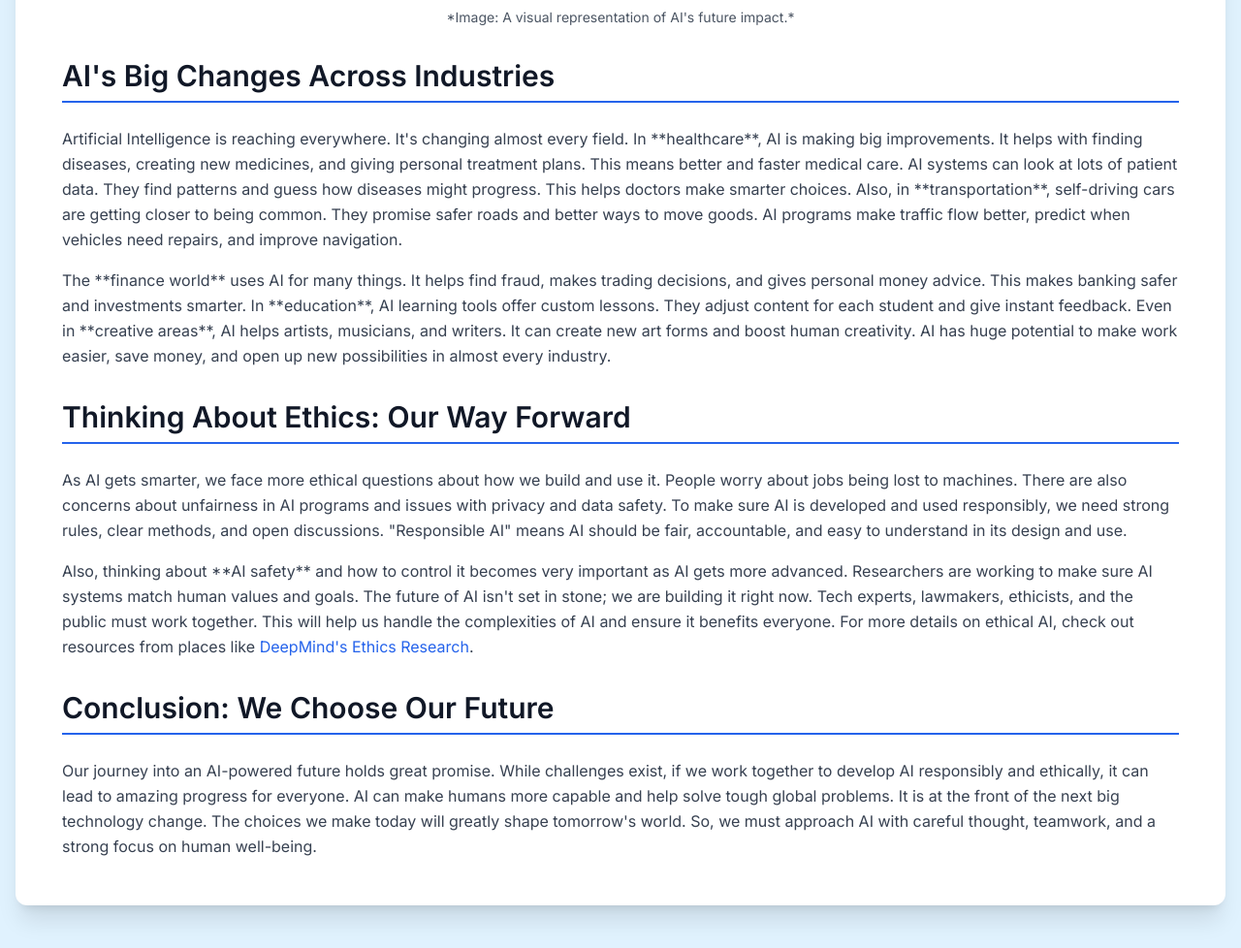
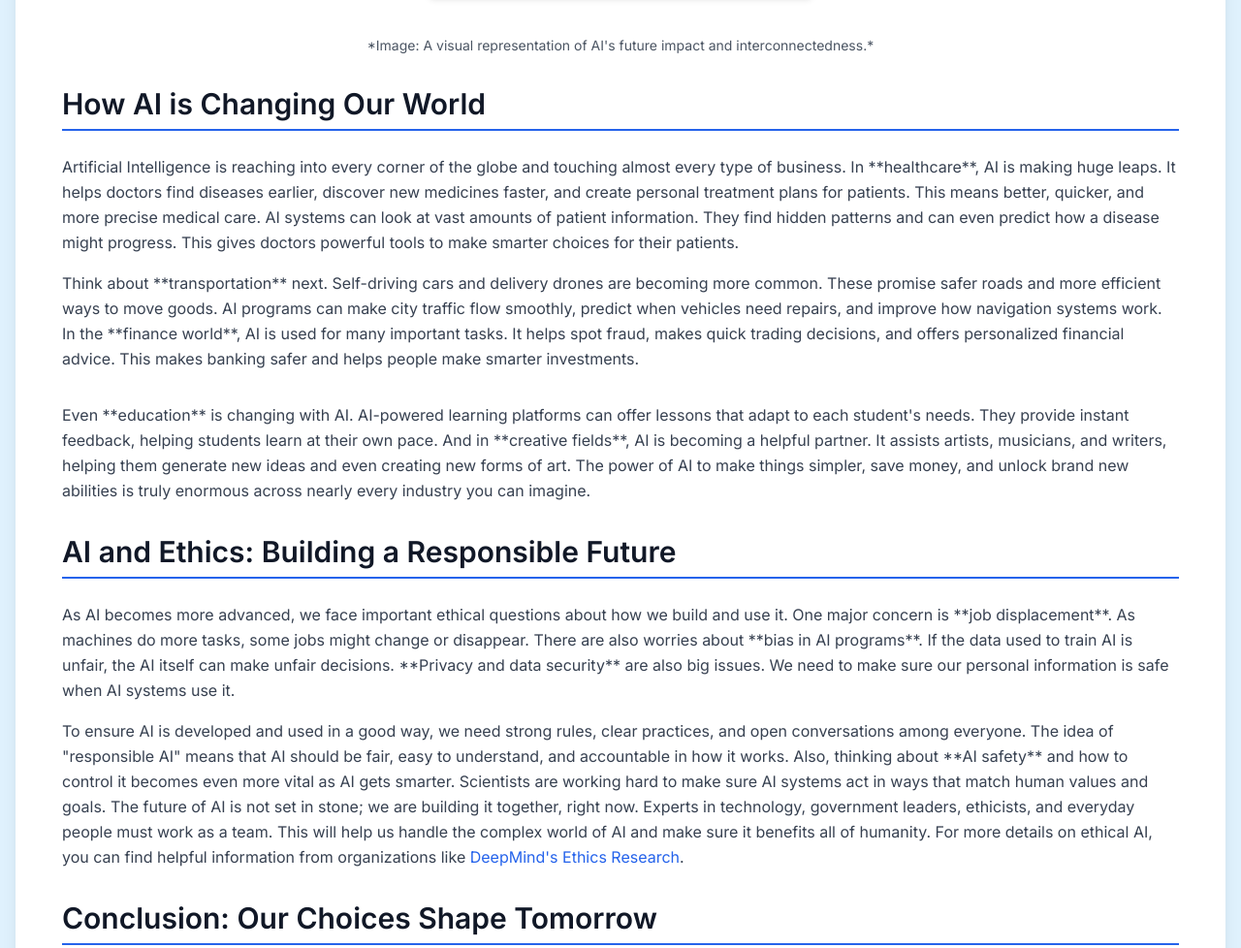
Before and after one commit to akshithak29/Future-with-AI, a plain HTML site: page index.html in a window 1280 px wide. Shown: the part 765-1743 px from the top of the page at 97% size. Drawn offline with nearby package versions, Linux system fonts and the light colour scheme.

Commit message:
Update index.html

```diff
--- a/index.html
+++ b/index.html
@@ -41,46 +41,49 @@
             </h2>
 
             <p class="text-lg text-gray-700 mb-8 leading-relaxed">
-                Artificial Intelligence (AI) is no longer just a concept from science fiction. It's quickly becoming a key part of our daily lives. AI is changing industries, economies, and how we live. Think about smart assistants that make our routines easier, or complex programs that help with scientific discoveries. AI's presence is growing faster than ever before. This new world offers huge opportunities, but it also brings big challenges. We need to think carefully about how we develop and use AI in society.
+                Artificial Intelligence (AI) is no longer just a concept from science fiction movies. It's quickly becoming a major part of our daily lives. AI is changing industries, economies, and how we live and work. Imagine smart assistants that make your morning routine smoother, or complex computer programs helping scientists make new discoveries. AI is growing faster than ever before. This new world brings huge chances for improvement, but it also creates important challenges. We need to think carefully about how we build and use AI in our society.
             </p>
 
             <div class="flex justify-center mb-10">
                 <img
                     src="https://imarticus.org/blog/wp-content/uploads/2019/04/future.jpg"
-                    alt="Abstract image representing artificial intelligence and future technology"
+                    alt="Abstract image showing connections and data, representing artificial intelligence and future technology"
                     class="rounded-lg shadow-md max-w-full h-auto"
                     onerror="this.onerror=null;this.src='https://placehold.co/800x450/cccccc/333333?text=Image+Unavailable';"
                 >
             </div>
             <p class="text-sm text-gray-600 text-center mb-8">
-                *Image: A visual representation of AI's future impact.*
+                *Image: A visual representation of AI's future impact and interconnectedness.*
             </p>
 
             <h3 id="ai-impact" class="text-3xl font-semibold text-gray-900 mb-6 border-b-2 border-blue-600 pb-2">
-                AI's Big Changes Across Industries
+                How AI is Changing Our World
             </h3>
             <p class="text-gray-700 mb-4 leading-relaxed">
-                Artificial Intelligence is reaching everywhere. It's changing almost every field. In **healthcare**, AI is making big improvements. It helps with finding diseases, creating new medicines, and giving personal treatment plans. This means better and faster medical care. AI systems can look at lots of patient data. They find patterns and guess how diseases might progress. This helps doctors make smarter choices. Also, in **transportation**, self-driving cars are getting closer to being common. They promise safer roads and better ways to move goods. AI programs make traffic flow better, predict when vehicles need repairs, and improve navigation.
+                Artificial Intelligence is reaching into every corner of the globe and touching almost every type of business. In **healthcare**, AI is making huge leaps. It helps doctors find diseases earlier, discover new medicines faster, and create personal treatment plans for patients. This means better, quicker, and more precise medical care. AI systems can look at vast amounts of patient information. They find hidden patterns and can even predict how a disease might progress. This gives doctors powerful tools to make smarter choices for their patients.
             </p>
             <p class="text-gray-700 mb-8 leading-relaxed">
-                The **finance world** uses AI for many things. It helps find fraud, makes trading decisions, and gives personal money advice. This makes banking safer and investments smarter. In **education**, AI learning tools offer custom lessons. They adjust content for each student and give instant feedback. Even in **creative areas**, AI helps artists, musicians, and writers. It can create new art forms and boost human creativity. AI has huge potential to make work easier, save money, and open up new possibilities in almost every industry.
+                Think about **transportation** next. Self-driving cars and delivery drones are becoming more common. These promise safer roads and more efficient ways to move goods. AI programs can make city traffic flow smoothly, predict when vehicles need repairs, and improve how navigation systems work. In the **finance world**, AI is used for many important tasks. It helps spot fraud, makes quick trading decisions, and offers personalized financial advice. This makes banking safer and helps people make smarter investments.
+            </p>
+            <p class="text-gray-700 mb-8 leading-relaxed">
+                Even **education** is changing with AI. AI-powered learning platforms can offer lessons that adapt to each student's needs. They provide instant feedback, helping students learn at their own pace. And in **creative fields**, AI is becoming a helpful partner. It assists artists, musicians, and writers, helping them generate new ideas and even creating new forms of art. The power of AI to make things simpler, save money, and unlock brand new abilities is truly enormous across nearly every industry you can imagine.
             </p>
 
             <h3 id="ethics" class="text-3xl font-semibold text-gray-900 mb-6 border-b-2 border-blue-600 pb-2">
-                Thinking About Ethics: Our Way Forward
+                AI and Ethics: Building a Responsible Future
             </h3>
             <p class="text-gray-700 mb-4 leading-relaxed">
-                As AI gets smarter, we face more ethical questions about how we build and use it. People worry about jobs being lost to machines. There are also concerns about unfairness in AI programs and issues with privacy and data safety. To make sure AI is developed and used responsibly, we need strong rules, clear methods, and open discussions. "Responsible AI" means AI should be fair, accountable, and easy to understand in its design and use.
+                As AI becomes more advanced, we face important ethical questions about how we build and use it. One major concern is **job displacement**. As machines do more tasks, some jobs might change or disappear. There are also worries about **bias in AI programs**. If the data used to train AI is unfair, the AI itself can make unfair decisions. **Privacy and data security** are also big issues. We need to make sure our personal information is safe when AI systems use it.
             </p>
             <p class="text-gray-700 mb-8 leading-relaxed">
-                Also, thinking about **AI safety** and how to control it becomes very important as AI gets more advanced. Researchers are working to make sure AI systems match human values and goals. The future of AI isn't set in stone; we are building it right now. Tech experts, lawmakers, ethicists, and the public must work together. This will help us handle the complexities of AI and ensure it benefits everyone. For more details on ethical AI, check out resources from places like <a href="https://www.deepmind.com/ethics-research" target="_blank" rel="noopener noreferrer" class="text-blue-600 hover:underline font-medium">DeepMind's Ethics Research</a>.
+                To ensure AI is developed and used in a good way, we need strong rules, clear practices, and open conversations among everyone. The idea of "responsible AI" means that AI should be fair, easy to understand, and accountable in how it works. Also, thinking about **AI safety** and how to control it becomes even more vital as AI gets smarter. Scientists are working hard to make sure AI systems act in ways that match human values and goals. The future of AI is not set in stone; we are building it together, right now. Experts in technology, government leaders, ethicists, and everyday people must work as a team. This will help us handle the complex world of AI and make sure it benefits all of humanity. For more details on ethical AI, you can find helpful information from organizations like <a href="https://www.deepmind.com/ethics-research" target="_blank" rel="noopener noreferrer" class="text-blue-600 hover:underline font-medium">DeepMind's Ethics Research</a>.
             </p>
 
             <h3 class="text-3xl font-semibold text-gray-900 mb-6 border-b-2 border-blue-600 pb-2">
-                Conclusion: We Choose Our Future
+                Conclusion: Our Choices Shape Tomorrow
             </h3>
             <p class="text-gray-700 leading-relaxed">
-                Our journey into an AI-powered future holds great promise. While challenges exist, if we work together to develop AI responsibly and ethically, it can lead to amazing progress for everyone. AI can make humans more capable and help solve tough global problems. It is at the front of the next big technology change. The choices we make today will greatly shape tomorrow's world. So, we must approach AI with careful thought, teamwork, and a strong focus on human well-being.
+                Our journey into a future powered by AI holds incredible promise. While we face challenges, working together to develop AI responsibly and ethically can lead to amazing breakthroughs that help everyone. AI can make humans more capable and help us solve difficult global problems. It is truly at the forefront of the next big technological change. The decisions we make today will have a huge impact on the world of tomorrow. So, it's very important that we approach AI with careful planning, teamwork, and a strong dedication to making life better for all people.
             </p>
         </div>
     </main>
```
